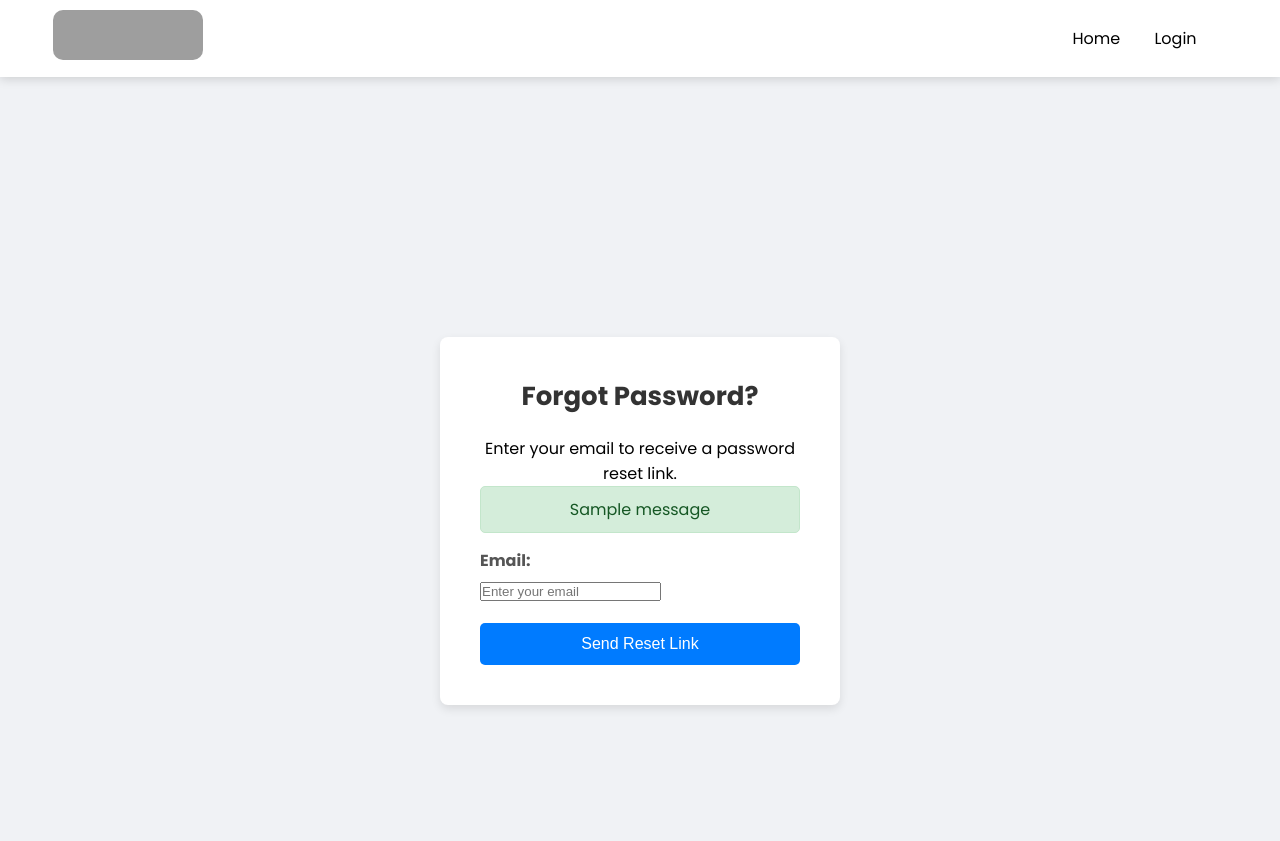
After one commit to prashanthsparky/TechHub, a Flask app: page /forgot_password in a window 1280 px wide. The commit adds this page. Run offline with Flask 3, Linux system fonts and the light colour scheme; one stand-in notice (Sample message) is shown; grey boxes are pictures that could not be loaded.

Commit message:
2nd commit

```diff
--- a/Python-feedback/app.py
+++ b/Python-feedback/app.py
@@ -252,6 +252,8 @@ from flask_bcrypt import Bcrypt
 from flask_login import LoginManager, UserMixin, login_user, login_required, current_user, logout_user
 from pymongo import MongoClient
 from bson.objectid import ObjectId
+from flask_mail import Mail, Message
+from itsdangerous import URLSafeTimedSerializer
 import pandas as pd
 from io import BytesIO
 from collections import Counter
@@ -261,6 +263,20 @@ import os
 app = Flask(__name__)
 app.secret_key = os.urandom(24)  # Secret key for session handling
 bcrypt = Bcrypt(app)
+
+# Email Configuration
+app.config["MAIL_SERVER"] = "smtp.gmail.com"
+app.config["MAIL_PORT"] = 587
+app.config["MAIL_USE_TLS"] = True
+app.config["MAIL_USERNAME"] = "iamprashanthb05@gmail.com"  # Replace with your email
+app.config["MAIL_PASSWORD"] = "ljvt wxit nfzw nujk"  # Use App Password if using Gmail
+app.config["MAIL_DEFAULT_SENDER"] = "iamprashanthb05@gmail.com"
+
+mail = Mail(app)
+
+# Secret Key for Token Generation
+app.config["SECRET_KEY"] = "your_secret_key"
+serializer = URLSafeTimedSerializer(app.config["SECRET_KEY"])
 
 # Initialize LoginManager
 login_manager = LoginManager()
@@ -338,6 +354,51 @@ def login():
             flash("Invalid credentials. Please try again.")
             return redirect(url_for("login"))
     return render_template("login.html")
+
+# Forgot Password Route
+@app.route("/forgot_password", methods=["GET", "POST"])
+def forgot_password():
+    if request.method == "POST":
+        email = request.form["email"]
+        user = users_collection.find_one({"username": email})  # Assuming username is email
+
+        if user:
+            token = serializer.dumps(email, salt="password-reset-salt")
+            reset_link = url_for("reset_password", token=token, _external=True)
+
+            # Send Reset Email
+            msg = Message("Password Reset Request", recipients=[email])
+            msg.body = f"Click the link to reset your password: {reset_link}"
+            mail.send(msg)
+
+            flash("A password reset link has been sent to your email.", "success")
+        else:
+            flash("No account found with this email.", "danger")
+
+        return redirect(url_for("forgot_password"))
+
+    return render_template("forgot_password.html")
+
+
+# Reset Password Route
+@app.route("/reset_password/<token>", methods=["GET", "POST"])
+def reset_password(token):
+    try:
+        email = serializer.loads(token, salt="password-reset-salt", max_age=600)  # 10 min expiry
+    except:
+        flash("Invalid or expired token.", "danger")
+        return redirect(url_for("forgot_password"))
+
+    if request.method == "POST":
+        new_password = request.form["password"]
+        hashed_password = bcrypt.generate_password_hash(new_password).decode("utf-8")
+        users_collection.update_one({"username": email}, {"$set": {"password": hashed_password}})
+
+        flash("Your password has been reset successfully. You can now log in.", "success")
+        return redirect(url_for("login"))
+
+    return render_template("reset_password.html", token=token)
+
 
 # Faculty Home Page (Landing page after login)
 @app.route("/faculty/home", methods=["GET", "POST"])
--- a/Python-feedback/static/css/login.css
+++ b/Python-feedback/static/css/login.css
@@ -1,110 +1,159 @@
+/* General styles */
 body {
     margin: 0;
+    padding: 0;
     min-height: 100vh;
-    background-color: #edf1f2;
+    background-color: #f0f2f5;
+    font-family: 'Poppins', sans-serif;
+    display: flex;
+    flex-direction: column;
+    align-items: center;
 }
 
-/* Navbar (fixed to the top) */
+/* Navbar */
 nav {
     position: fixed;
+    top: 0;
+    left: 0;
     width: 100%;
-	background-color: #edf1f2;
+    background-color: #ffffff;
     display: flex;
     justify-content: space-between;
     align-items: center;
-	padding: .5vw 3vw;
-	box-shadow: 2px 2px 10px rgba(0, 0, 0, 0.15);
-	z-index: 1;
+    padding: 10px 3vw;
+    box-shadow: 0px 2px 10px rgba(0, 0, 0, 0.15);
+    z-index: 1000;
 }
 
 .logo {
-    margin-right: 20px;
     height: 50px;
     width: 150px;
     cursor: pointer;
     border-radius: 10px;
 }
 
-
-.nav-links {
-    text-align: right;
+/* Main container to position form below navbar */
+.main-container {
+    display: flex;
+    justify-content: center;
+    align-items: center;
+    width: 100%;
+    min-height: 100vh;
+    padding-top: 100px; /* Adjusted to push content below navbar */
 }
 
-nav a {
-    color: #000;
-    margin: 0 15px;
-    text-decoration: none;
-    font-size: 16px;
+/* Signup container */
+.auth-container {
+    background: #fff;
+    padding: 40px;
+    max-width: 400px;
+    width: 100%;
+    text-align: center;
+    border-radius: 8px;
+    box-shadow: 0px 4px 10px rgba(0, 0, 0, 0.1);
+    animation: fadeIn 0.5s ease-in-out;
+    margin-top: 60px; /* Extra margin to avoid overlap */
 }
 
-nav a:hover {
-    text-decoration: underline;
-}
-
-
-.container {
-    flex: 1;
-
-    justify-content: center;
-    align-items: center;
-}
-
-.container h2{
-    margin-top: 80px;
-}
-
-.auth-container {
-    background-color: #fff;
-    border-radius: 5px;
-    box-shadow: 0 2px 5px rgba(0, 0, 0, 0.1);
-    padding: 40px;
-    max-width: 400px;
-    width: 100%; /* Ensure the container takes up the full width */
-    text-align: center;
-}
-
-h1 {
-    margin-bottom: 30px;
+/* Heading */
+.h2-signup {
+    font-size: 26px;
+    margin-bottom: 20px;
     color: #333;
 }
 
+/* Form fields */
 .form-group {
     margin-bottom: 20px;
+    text-align: left;
 }
 
 label {
     display: block;
-    margin-bottom: 5px;
     font-weight: bold;
     color: #555;
+    margin-bottom: 5px;
 }
 
 input[type="text"],
 input[type="password"],
 select {
     width: 100%;
-    padding: 10px;
-    border: 1px solid #ddd;
-    border-radius: 3px;
+    padding: 12px;
+    border: 1px solid #ccc;
+    border-radius: 5px;
     box-sizing: border-box;
     font-size: 16px;
+    transition: border-color 0.3s ease-in-out;
 }
 
-button {
-    background-color: #4CAF50;
+input:focus,
+select:focus {
+    border-color: #007bff;
+    outline: none;
+}
+
+/* Button */
+.btn {
+    background: #007bff;
     color: white;
-    padding: 12px 25px;
+    padding: 12px;
     border: none;
-    border-radius: 3px;
+    width: 100%;
+    font-size: 16px;
     cursor: pointer;
-    font-weight: bold;
+    border-radius: 5px;
+    transition: background 0.3s ease-in-out;
+}
+
+.btn:hover {
+    background: #0056b3;
+}
+
+/* Redirect text */
+.redirect-text {
+    margin-top: 15px;
+    font-size: 14px;
+    color: #555;
+}
+
+.redirect-text a {
+    color: #007bff;
+    text-decoration: none;
+}
+
+.redirect-text a:hover {
+    text-decoration: underline;
 }
 
 .alert {
-    background-color: #fddcdc;
-    border: 1px solid #f0ad4e;
-    color: #d15000;
     padding: 10px;
-    margin-bottom: 20px;
-    border-radius: 3px;
+    margin-bottom: 15px;
+    border-radius: 5px;
 }
+
+.alert-success {
+    background-color: #d4edda;
+    color: #155724;
+    border: 1px solid #c3e6cb;
+}
+
+.alert-danger {
+    background-color: #f8d7da;
+    color: #721c24;
+    border: 1px solid #f5c6cb;
+}
+
+
+
+/* Fade-in animation */
+@keyframes fadeIn {
+    from {
+        opacity: 0;
+        transform: translateY(-10px);
+    }
+    to {
+        opacity: 1;
+        transform: translateY(0);
+    }
+}
--- /dev/null
+++ b/Python-feedback/templates/forgot_password.html
@@ -0,0 +1,32 @@
+{% extends "base.html" %}
+
+{% block content %}
+<link rel="stylesheet" href="{{ url_for('static', filename='css/login.css') }}">
+
+<div class="main-container">
+    <div class="auth-container">
+        <h2 class="h2-signup">Forgot Password?</h2>
+        <p>Enter your email to receive a password reset link.</p>
+
+        <!-- Display flashed messages -->
+        {% with messages = get_flashed_messages(with_categories=true) %}
+            {% if messages %}
+                {% for category, message in messages %}
+                    <div class="alert alert-{{ category }}">
+                        {{ message }}
+                    </div>
+                {% endfor %}
+            {% endif %}
+        {% endwith %}
+
+        <form method="POST" action="{{ url_for('forgot_password') }}">
+            <div class="form-group">
+                <label for="email">Email:</label>
+                <input type="email" id="email" name="email" placeholder="Enter your email" required>
+            </div>
+
+            <button type="submit" class="btn">Send Reset Link</button>
+        </form>
+    </div>
+</div>
+{% endblock %}
```
Also changed, not shown: Python-feedback/static/css/home.css (+102 -0 lines), Python-feedback/templates/login.html (+23 -8 lines), Python-feedback/templates/new_password.html (added, +10 -0 lines), Python-feedback/templates/reset_password.html (added, +20 -0 lines), Python-feedback/templates/signup.html (+15 -5 lines). Lines whose indentation alone changed are shown as unchanged.
